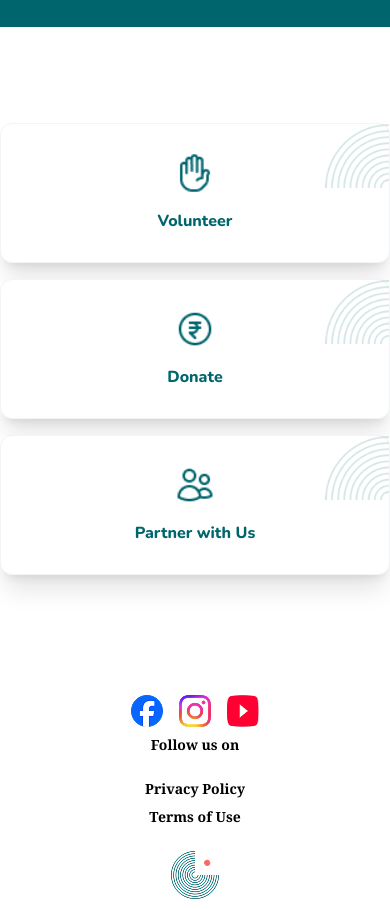
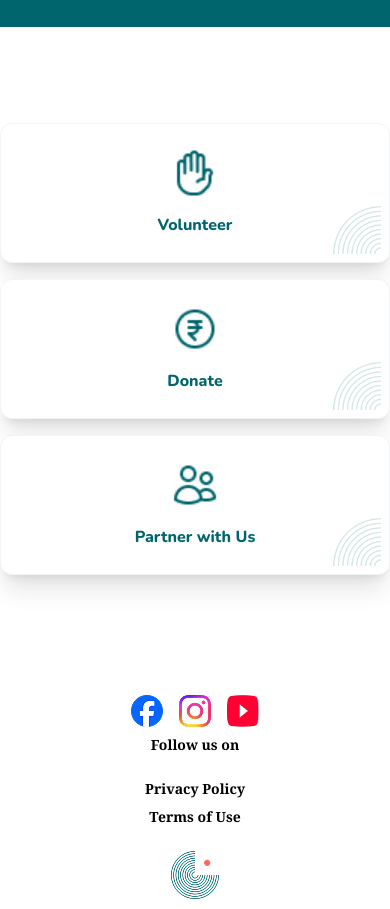
Before and after one commit to PritiHM/Vaachi-Website, a Next.js app: page / in a window 390 px wide. Shown: the part 4120-5029 px from the top of the page. Built offline with nearby package versions, Linux system fonts and the light colour scheme.

Commit message:
updated ui and fixes

```diff
--- a/components/ActionCards.jsx
+++ b/components/ActionCards.jsx
@@ -1,3 +1,5 @@
+import Image from "next/image";
+
 export default function ActionCards() {
   const cards = [
     { id: 1, title: "Volunteer", icon: "/images/volunteer.png" },
@@ -7,10 +9,7 @@ export default function ActionCards() {
 
   return (
     <section className="w-full py-12 bg-white my-12">
-
-      {/* FULL WIDTH GRID — NO SIDE MARGIN */}
       <div className="w-full grid grid-cols-1 sm:grid-cols-2 md:grid-cols-3 gap-4 md:gap-6">
-
         {cards.map((card) => (
           <div
             key={card.id}
@@ -23,22 +22,27 @@ export default function ActionCards() {
               hover:shadow-lg hover:-translate-y-1
             "
           >
-            <img
-              src='/images/corner-design1.png'
-              className='absolute top-0 right-0 w-16 opacity-30 pointer-events-none'
+            <Image
+              src="/images/corner-design1.png"
+              alt="corner"
+              width={64}
+              height={64}
+              className="absolute bottom-2 right-2 w-12 h-12 opacity-30 pointer-events-none"
             />
 
-            <img
+            <Image
               src={card.icon}
-              className='w-10 h-10 sm:w-12 sm:h-12 mb-4 object-contain'
+              alt={card.title}
+              width={48}
+              height={48}
+              className="mb-4 object-contain"
             />
 
-            <h3 className='text-base sm:text-lg font-extrabold text-[#00656D]'>
+            <h3 className="text-base sm:text-lg font-extrabold text-[#00656D]">
               {card.title}
             </h3>
           </div>
         ))}
-
       </div>
     </section>
   );
```
